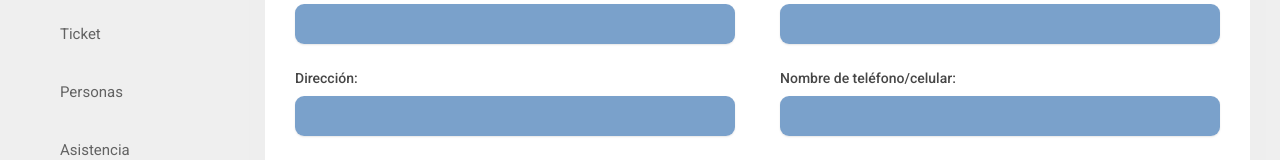
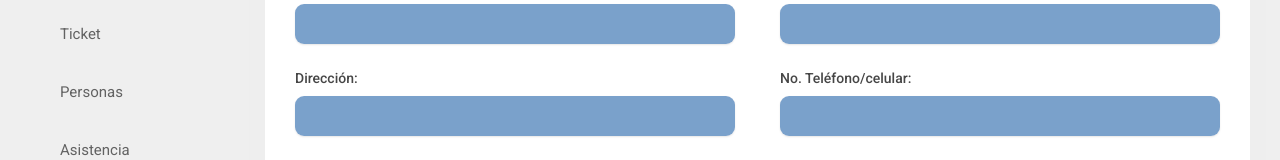
Before and after one commit to nydsanchez/Eventos_IDC, a React (Vite) app in the folder client/: page /participantes in a window 1280 px wide. Shown: the part 312-472 px from the top of the page. Built offline with nearby package versions, Linux system fonts and the light colour scheme.

Commit message:
Update People.jsx

```diff
--- a/client/src/component/form/People.jsx
+++ b/client/src/component/form/People.jsx
@@ -135,7 +135,7 @@ export default function People({ onClose, isModal }) {
               )}
             </div>
             <div>
-              <label htmlFor="phone">Nombre de teléfono/celular:</label>
+              <label htmlFor="phone">No. Teléfono/celular:</label>
               <input
                 type="text"
                 name="phone"
```
